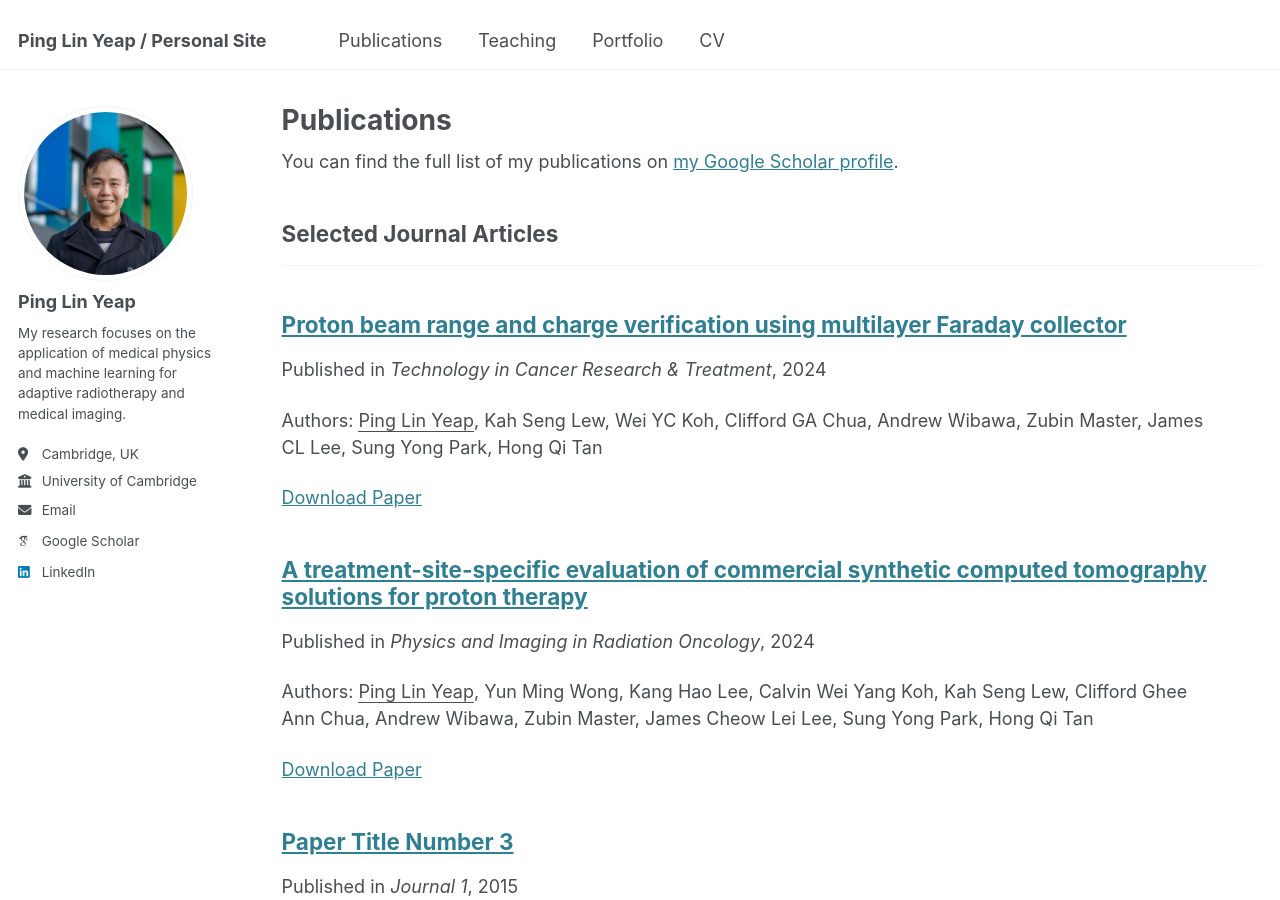
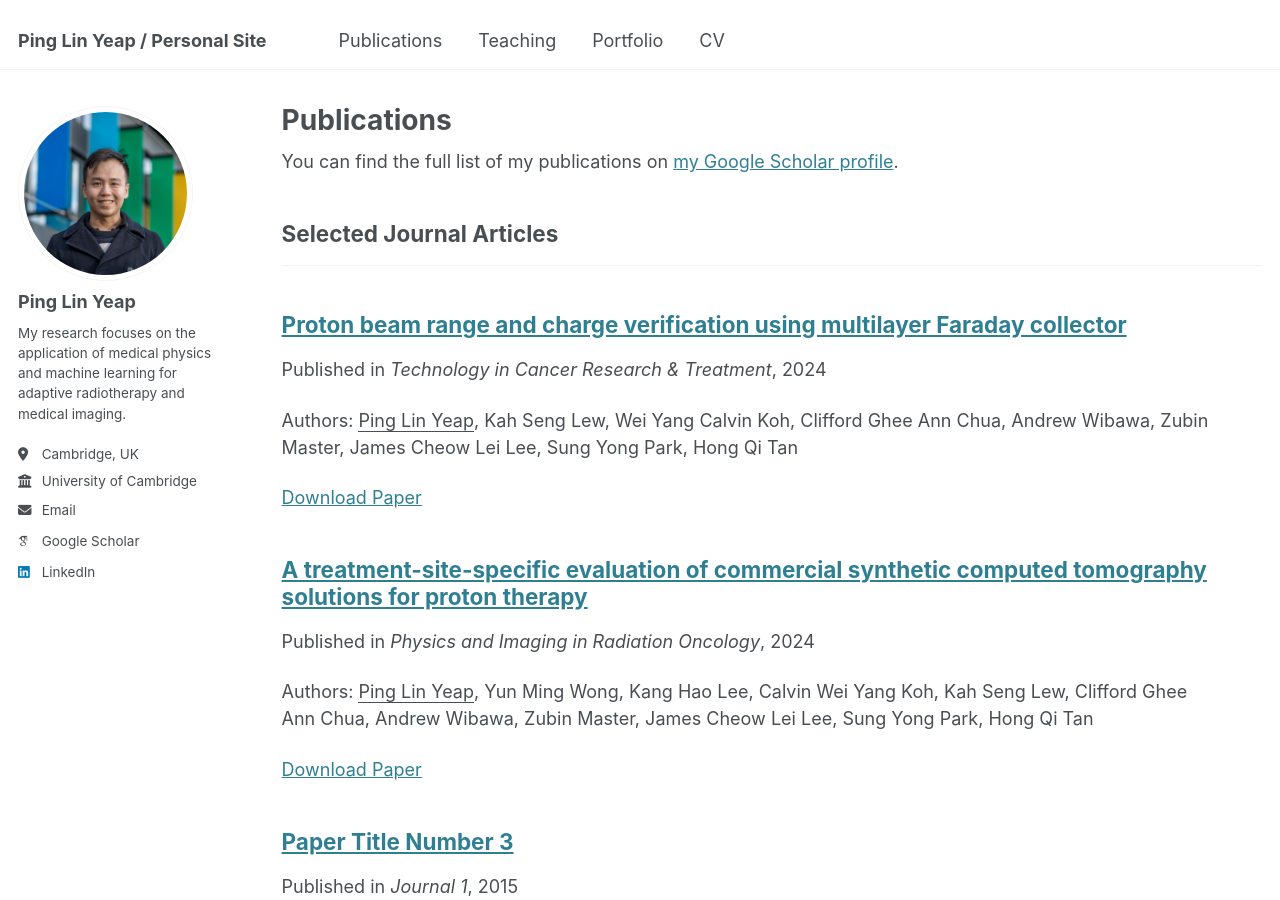
Before and after one commit to yeappl/yeappl.github.io, a Jekyll site: the page built from _pages/publications.html, in a window 1280 px wide and 900 px high. Built offline with Jekyll 4.4.1, drawn with Linux system fonts in a browser that asks for light colours; some web fonts are replaced.

Commit message:
Update 2024-mlfc.md

```diff
--- a/_publications/2024-mlfc.md
+++ b/_publications/2024-mlfc.md
@@ -3,7 +3,7 @@ title: "Proton beam range and charge verification using multilayer Faraday colle
 collection: publications
 category: manuscripts
 permalink:
-excerpt: 'Authors: <u>Ping Lin Yeap</u>, Kah Seng Lew, Wei YC Koh, Clifford GA Chua, Andrew Wibawa, Zubin Master, James CL Lee, Sung Yong Park, Hong Qi Tan'
+excerpt: 'Authors: <u>Ping Lin Yeap</u>, Kah Seng Lew, Wei Yang Calvin Koh, Clifford Ghee Ann Chua, Andrew Wibawa, Zubin Master, James Cheow Lei Lee, Sung Yong Park, Hong Qi Tan'
 date: 2024-07-25
 venue: 'Technology in Cancer Research & Treatment'
 slidesurl:
```
